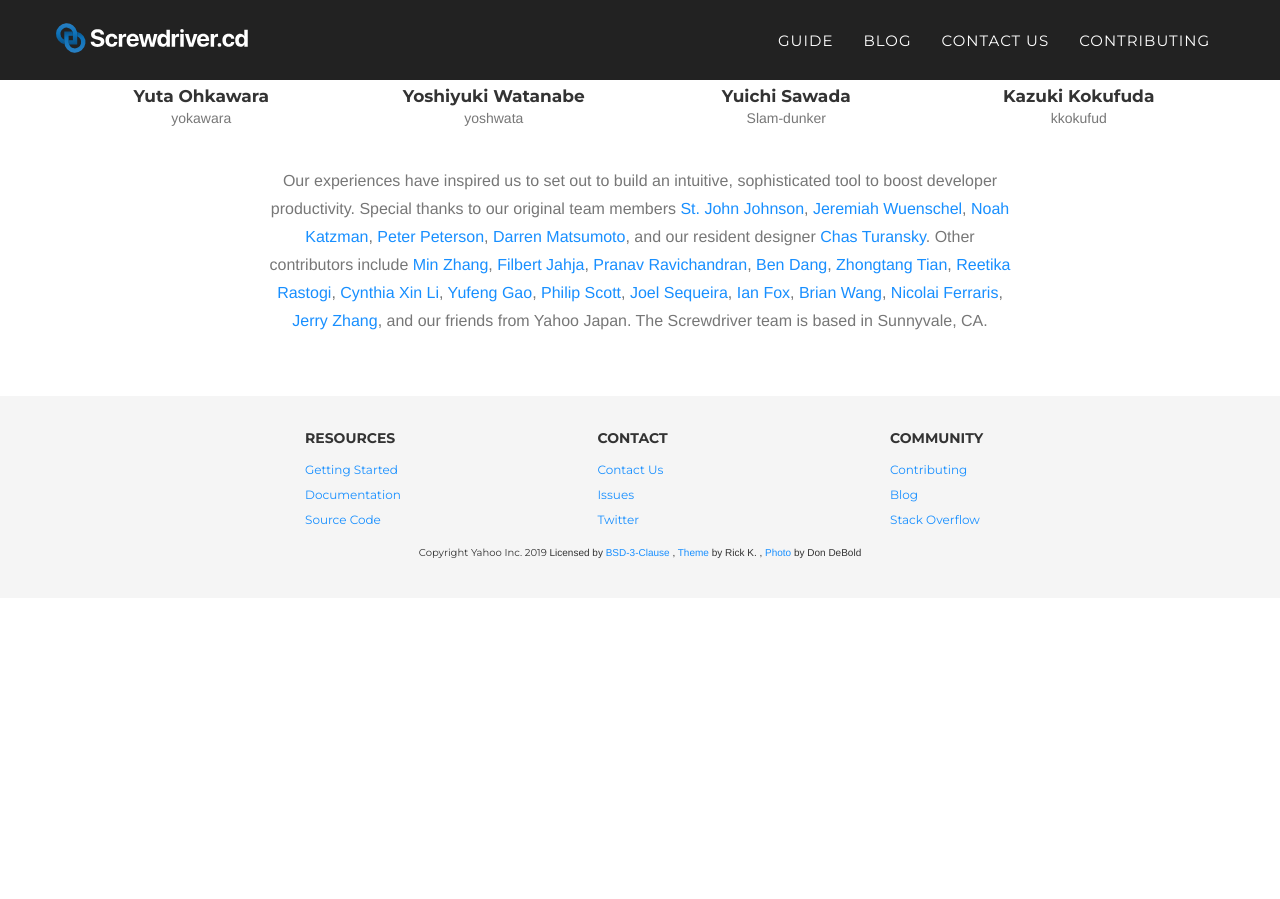
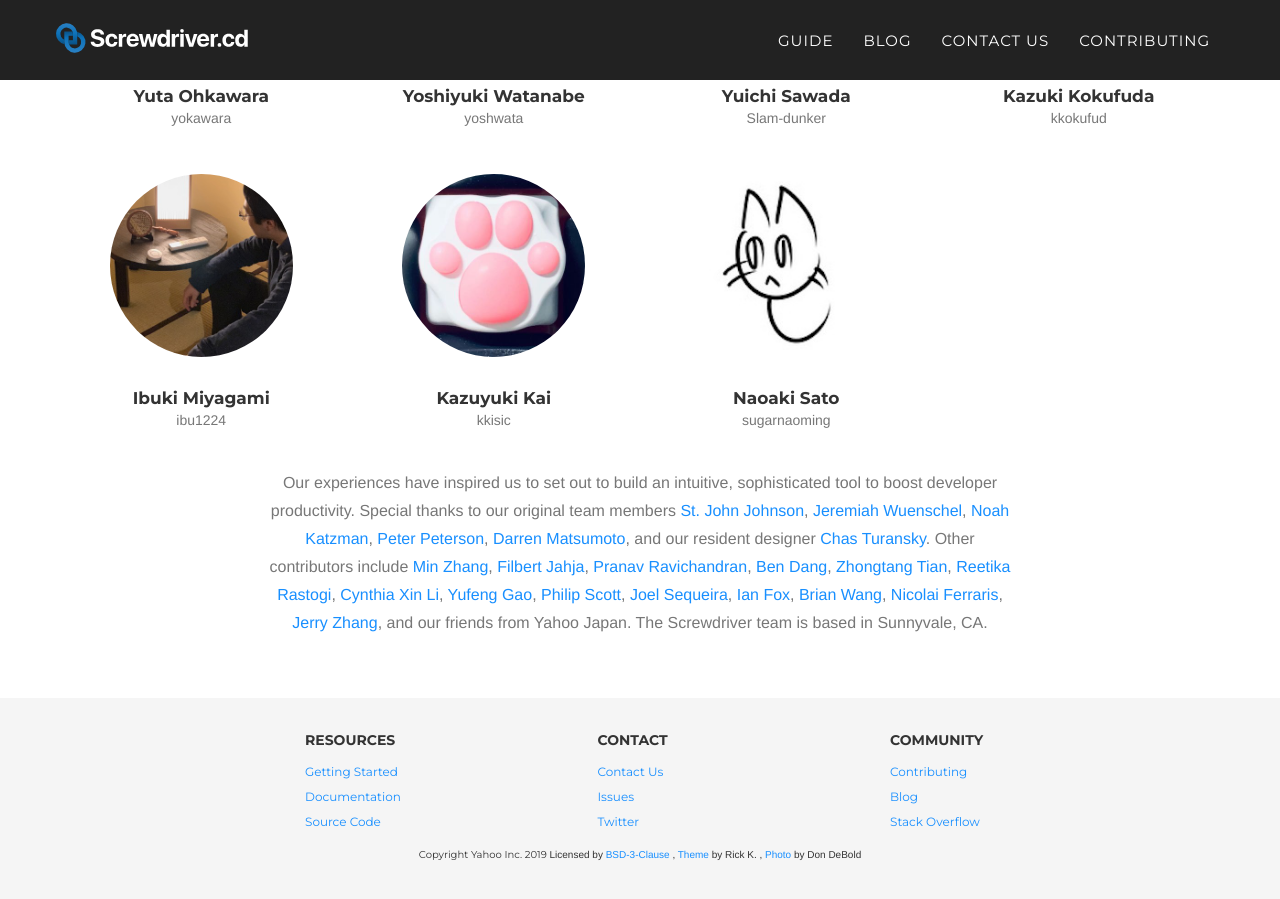
Before and after one commit to screwdriver-cd/homepage, a Jekyll site: the page built from index.md, in a window 1280 px wide and 900 px high, scrolled down 3477 px. Built offline with Jekyll 4.4.1, drawn with Linux system fonts in a browser that asks for light colours; some web fonts are replaced; before the commit the page ends 4075 px from its top, so only the background shows below that.

Commit message:
add new member

```diff
--- a/_config.yml
+++ b/_config.yml
@@ -134,3 +134,18 @@
   pic: kkokufud
   position: kkokufud
   github: https://github.com/kkokufud
+
+- name: Ibuki Miyagami
+  pic: ibu1224
+  position: ibu1224
+  github: https://github.com/ibu1224
+
+- name: Kazuyuki Kai
+  pic: kkisic
+  position: kkisic
+  github: https://github.com/kkisic
+
+- name: Naoaki Sato
+  pic: sugarnaoming
+  position: sugarnaoming
+  github: https://github.com/sugarnaoming
```
Also changed, not shown: img/team/ibu1224.jpg (added), img/team/kkisic.jpg (added), img/team/sugarnaoming.jpg (added).
